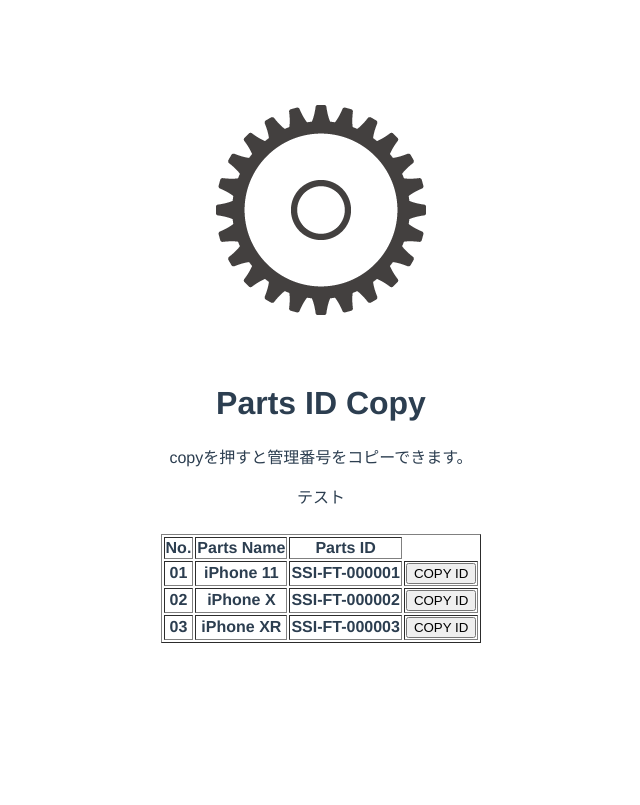
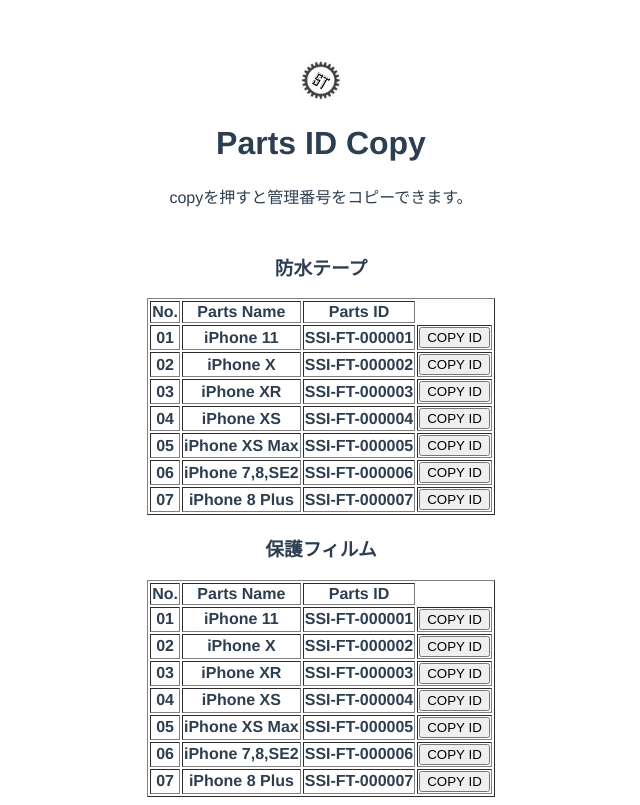
Before and after one commit to tkmn7486/PartsID_copy, a Vue app: page / in a window 1280 px wide. Shown: the whole page, without its empty margins (319-959 px from the left). Built offline with nearby package versions, Linux system fonts and the light colour scheme.

Commit message:
third deploy

```diff
--- a/src/App.vue
+++ b/src/App.vue
@@ -1,13 +1,12 @@
 <template>
 <div class="title">
-  <img alt="Vue logo" src="./assets/gear.png">
+  <img alt="Vue logo" src="./assets/logo.png" class="logo">
   <h1>Parts ID Copy</h1>
   <p>copyを押すと管理番号をコピーできます。</p>
-  <p class="test">テスト</p>
 </div>
-<div class="contents">
+<div class="water_proof">
+  <h3>防水テープ</h3>
   <table id="table" border="1">
-    <!-- テーブルヘッダー -->
     <thead>
       <tr>
         <th class="partsNumber">No.</th>
@@ -16,21 +15,39 @@
       </tr>
     </thead>
     <tbody>
-      <tr v-for="part in parts_name" :key="part.id">
-        <th>{{part.number}}</th>
-        <th>{{part.name}}</th>
-        <th>{{part.id}}</th>
+      <tr v-for="wp_part in WP_list" :key="wp_part.id">
+        <th>{{wp_part.number}}</th>
+        <th>{{wp_part.name}}</th>
+        <th>{{wp_part.id}}</th>
         <td class="copyButton">
-          <button @click="copyID(part.id)" :key="button">COPY ID</button>
+          <button @click="copyID(wp_part.id)" :key="button">COPY ID</button>
         </td>
       </tr>
-      <!-- [1] ここに <tr> で ToDo の要素を1行づつ繰り返し表示したい -->
     </tbody>
   </table>
+</div>
 
-  <!-- <ul v-for="part in parts_name" :key="part.name">
-    <li>{{part.name}}</li><p class="wall"> | </p><li>{{part.id}}</li><button v-on:click='copyID'>copy</button>
-  </ul> -->
+<div class="glass_film">
+  <h3>保護フィルム</h3>
+  <table id="table" border="1">
+    <thead>
+      <tr>
+        <th class="partsNumber">No.</th>
+        <th class="partsName">Parts Name</th>
+        <th class="ID">Parts ID</th>
+      </tr>
+    </thead>
+    <tbody>
+      <tr v-for="gf_part in GF_list" :key="gf_part.id">
+        <th>{{gf_part.number}}</th>
+        <th>{{gf_part.name}}</th>
+        <th>{{gf_part.id}}</th>
+        <td class="copyButton">
+          <button @click="copyID(gf_part.id)" :key="button">COPY ID</button>
+        </td>
+      </tr>
+    </tbody>
+  </table>
 </div>
 </template>
 
@@ -50,10 +67,24 @@
     }
 
     return{
-      parts_name:[
+      WP_list:[
         {number:'01' ,name: 'iPhone 11', id:'SSI-FT-000001'},
         {number:'02' ,name: 'iPhone X', id:'SSI-FT-000002'},
         {number:'03' ,name: 'iPhone XR', id:'SSI-FT-000003'},
+        {number:'04' ,name: 'iPhone XS', id:'SSI-FT-000004'},
+        {number:'05' ,name: 'iPhone XS Max', id:'SSI-FT-000005'},
+        {number:'06' ,name: 'iPhone 7,8,SE2', id:'SSI-FT-000006'},
+        {number:'07' ,name: 'iPhone 8 Plus', id:'SSI-FT-000007'},
+      ],
+
+      GF_list:[
+        {number:'01' ,name: 'iPhone 11', id:'SSI-FT-000001'},
+        {number:'02' ,name: 'iPhone X', id:'SSI-FT-000002'},
+        {number:'03' ,name: 'iPhone XR', id:'SSI-FT-000003'},
+        {number:'04' ,name: 'iPhone XS', id:'SSI-FT-000004'},
+        {number:'05' ,name: 'iPhone XS Max', id:'SSI-FT-000005'},
+        {number:'06' ,name: 'iPhone 7,8,SE2', id:'SSI-FT-000006'},
+        {number:'07' ,name: 'iPhone 8 Plus', id:'SSI-FT-000007'},
       ],
       copyID,
     };
@@ -69,6 +100,11 @@
   text-align: center;
   color: #2c3e50;
   margin-top: 60px;
+}
+
+img.logo{
+  width:40px;
+  height:40px;
 }
 
 table{
```
Also changed, not shown: src/assets/gear.PNG (deleted), src/assets/logo.png (added), 9 other files (tests, documents, lock files or other folders).
